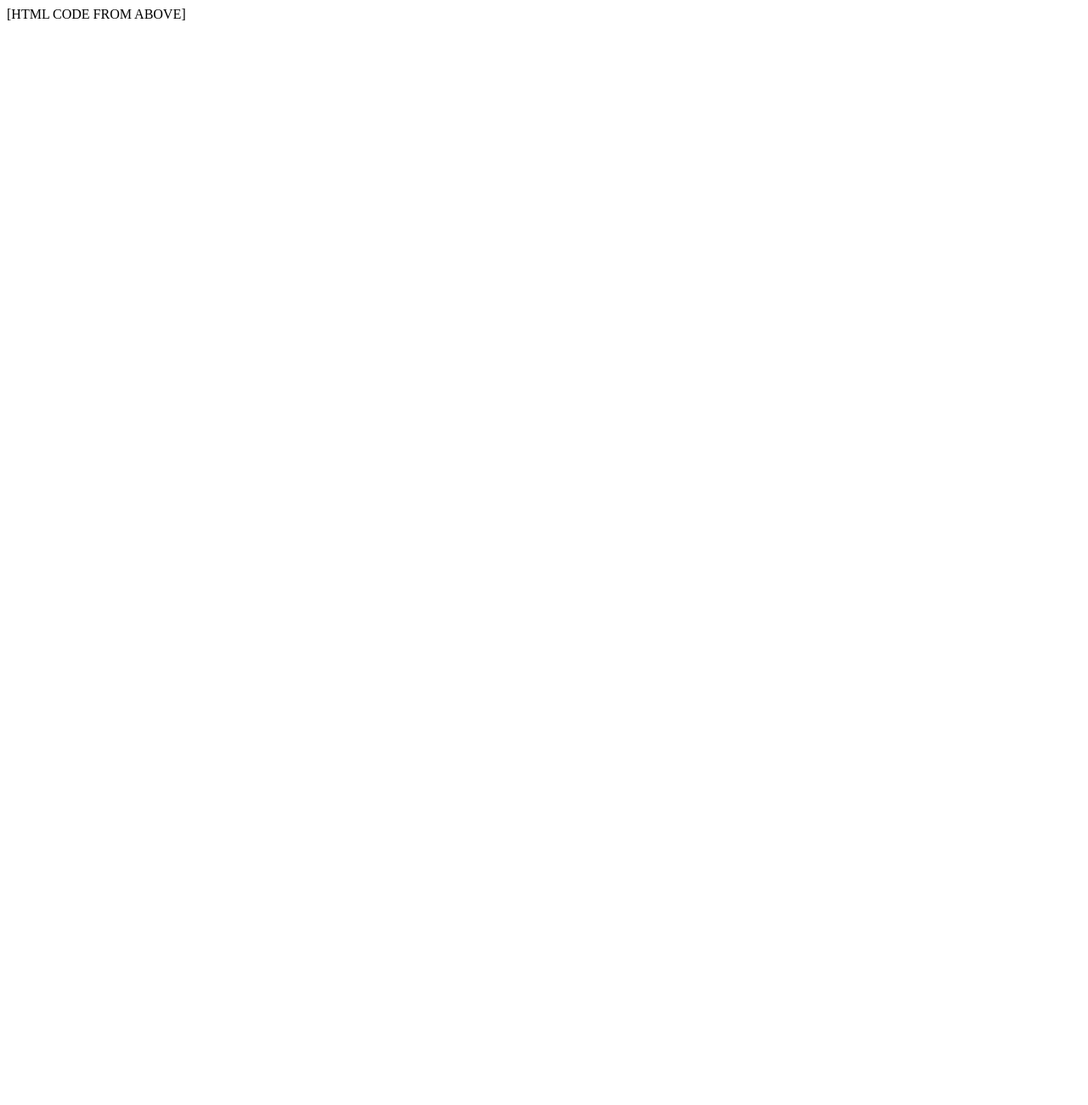
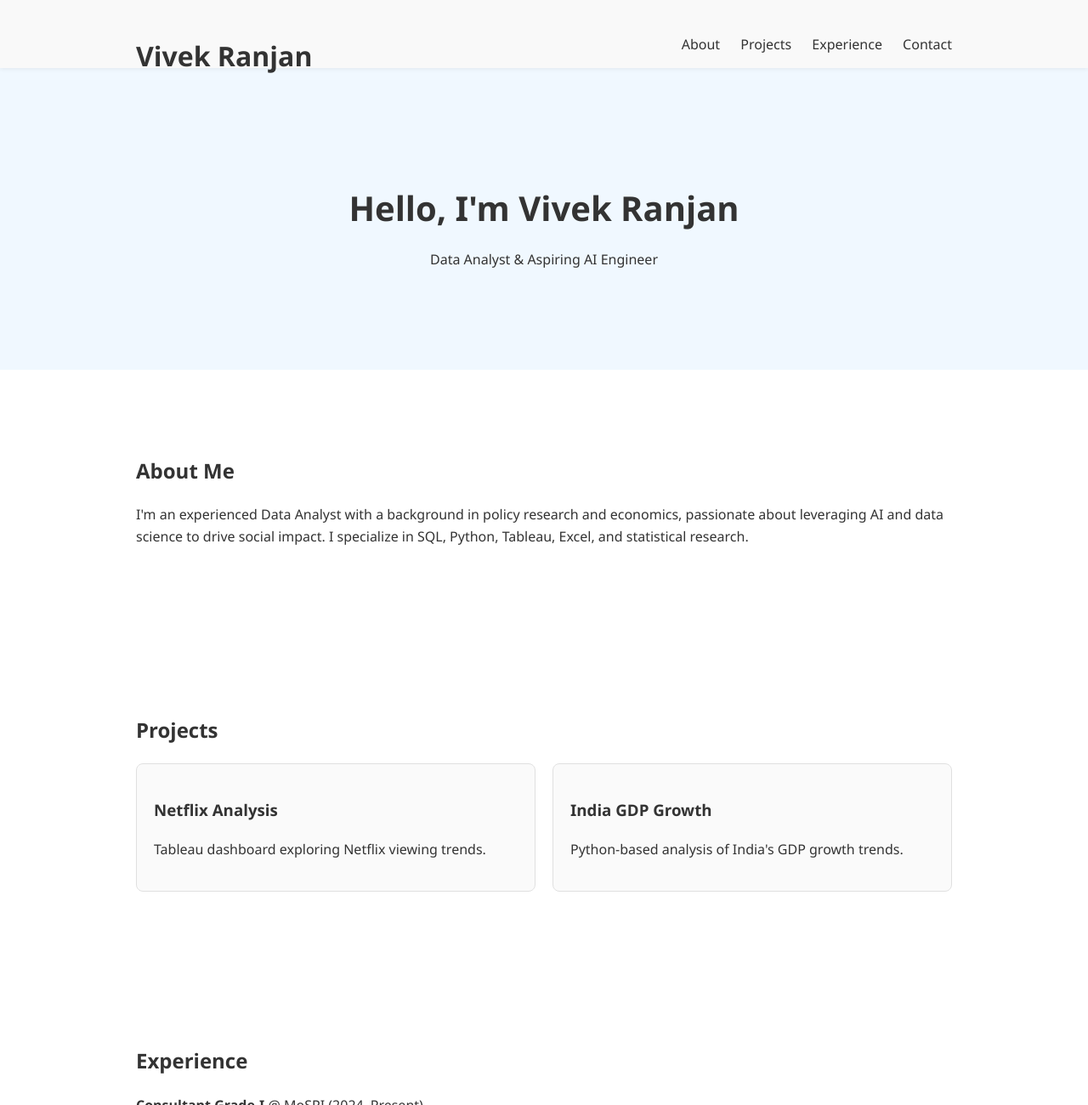
Before and after one commit to thesepheredstar/Vivek_Portfolio, a plain HTML site: page index.html in a window 1280 px wide. Shown: the top 1300 px of the page at 85% size. Before the commit the page ends 800 px from the top, so only its background shows below. Drawn offline with nearby package versions, Linux system fonts and the light colour scheme.

Commit message:
initially files was blank. Therefore, this may be considered as Initial Commit.

```diff
--- a/index.html
+++ b/index.html
@@ -1 +1,97 @@
-[HTML CODE FROM ABOVE]
+<!DOCTYPE html>
+<html lang="en">
+<head>
+  <meta charset="UTF-8" />
+  <meta name="viewport" content="width=device-width, initial-scale=1.0"/>
+  <title>Vivek Ranjan | Portfolio</title>
+  <link rel="stylesheet" href="style.css" />
+  <link href="https://cdn.jsdelivr.net/npm/aos@2.3.4/dist/aos.css" rel="stylesheet">
+</head>
+<body>
+
+  <header class="navbar">
+    <div class="container">
+      <h1>Vivek Ranjan</h1>
+      <nav>
+        <ul>
+          <li><a href="#about">About</a></li>
+          <li><a href="#projects">Projects</a></li>
+          <li><a href="#experience">Experience</a></li>
+          <li><a href="#contact">Contact</a></li>
+        </ul>
+      </nav>
+    </div>
+  </header>
+
+  <section class="hero" data-aos="fade-in">
+    <div class="container">
+      <h2>Hello, I'm Vivek Ranjan</h2>
+      <p>Data Analyst & Aspiring AI Engineer</p>
+    </div>
+  </section>
+
+  <section id="about" class="section" data-aos="fade-up">
+    <div class="container">
+      <h2>About Me</h2>
+      <p>I'm an experienced Data Analyst with a background in policy research and economics, passionate about leveraging AI and data science to drive social impact. I specialize in SQL, Python, Tableau, Excel, and statistical research.</p>
+    </div>
+  </section>
+
+  <section id="projects" class="section" data-aos="fade-up">
+    <div class="container">
+      <h2>Projects</h2>
+      <div class="projects-grid">
+        <a href="https://public.tableau.com/app/profile/vivek.ranjan6366/vizzes" target="_blank" class="card">
+          <h3>Netflix Analysis</h3>
+          <p>Tableau dashboard exploring Netflix viewing trends.</p>
+        </a>
+        <a href="https://github.com/vk8teen/data_sci_projects/blob/main/Growth_Rate_Trend_of_India.ipynb" target="_blank" class="card">
+          <h3>India GDP Growth</h3>
+          <p>Python-based analysis of India's GDP growth trends.</p>
+        </a>
+      </div>
+    </div>
+  </section>
+
+  <section id="experience" class="section" data-aos="fade-up">
+    <div class="container">
+      <h2>Experience</h2>
+      <ul class="timeline">
+        <li>
+          <strong>Consultant Grade-I</strong> @ MoSPI (2024–Present)
+          <p>Data validation, CAPI design, and diamond jubilee publication design.</p>
+        </li>
+        <li>
+          <strong>Project Consultant</strong> @ Ernst & Young (2024)
+          <p>Policy impact analysis using PLFS and scheme revision.</p>
+        </li>
+        <li>
+          <strong>Project Assistant</strong> @ IIT Delhi (2022–2024)
+          <p>Pan India M&E framework design, interviews, and data visualizations.</p>
+        </li>
+      </ul>
+    </div>
+  </section>
+
+  <section id="contact" class="section" data-aos="fade-up">
+    <div class="container">
+      <h2>Contact Me</h2>
+      <p>📍 Delhi, India</p>
+      <p>📧 <a href="mailto:vivekranjan21639@gmail.com">vivekranjan21639@gmail.com</a></p>
+      <p>🔗 <a href="https://www.linkedin.com/in/vivek-ranjan-iit-delhi/" target="_blank">LinkedIn</a> |
+          <a href="https://github.com/vk8teen" target="_blank">GitHub</a></p>
+    </div>
+  </section>
+
+  <footer>
+    <div class="container">
+      <p>&copy; 2025 Vivek Ranjan. All rights reserved.</p>
+    </div>
+  </footer>
+
+  <script src="https://cdn.jsdelivr.net/npm/aos@2.3.4/dist/aos.js"></script>
+  <script>
+    AOS.init();
+  </script>
+</body>
+</html>
--- a/style.css
+++ b/style.css
@@ -1 +1,101 @@
-[CSS CODE FROM ABOVE]
+body {
+    margin: 0;
+    font-family: 'Segoe UI', sans-serif;
+    background: #fff;
+    color: #333;
+    line-height: 1.6;
+  }
+
+  .container {
+    max-width: 960px;
+    margin: auto;
+    padding: 20px;
+  }
+
+  .navbar {
+    background: #f9f9f9;
+    padding: 20px 0;
+    box-shadow: 0 2px 5px rgba(0,0,0,0.05);
+    position: sticky;
+    top: 0;
+    z-index: 1000;
+  }
+
+  .navbar h1 {
+    margin: 0;
+    float: left;
+  }
+
+  .navbar nav ul {
+    list-style: none;
+    float: right;
+    margin: 0;
+    padding: 0;
+  }
+
+  .navbar nav ul li {
+    display: inline;
+    margin-left: 20px;
+  }
+
+  .navbar nav ul li a {
+    text-decoration: none;
+    color: #333;
+    transition: color 0.3s;
+  }
+
+  .navbar nav ul li a:hover {
+    color: #007acc;
+  }
+
+  .hero {
+    text-align: center;
+    padding: 80px 20px;
+    background: #f0f8ff;
+  }
+
+  .hero h2 {
+    font-size: 2.5rem;
+    margin-bottom: 10px;
+  }
+
+  .section {
+    padding: 60px 20px;
+  }
+
+  .projects-grid {
+    display: grid;
+    grid-template-columns: 1fr 1fr;
+    gap: 20px;
+  }
+
+  .card {
+    background: #fafafa;
+    padding: 20px;
+    border-radius: 8px;
+    text-decoration: none;
+    color: #333;
+    border: 1px solid #e0e0e0;
+    transition: transform 0.2s;
+  }
+
+  .card:hover {
+    transform: translateY(-5px);
+  }
+
+  .timeline {
+    list-style: none;
+    padding: 0;
+  }
+
+  .timeline li {
+    margin-bottom: 20px;
+  }
+
+  footer {
+    text-align: center;
+    padding: 30px;
+    background: #f9f9f9;
+    margin-top: 40px;
+    font-size: 0.9rem;
+  }
```
